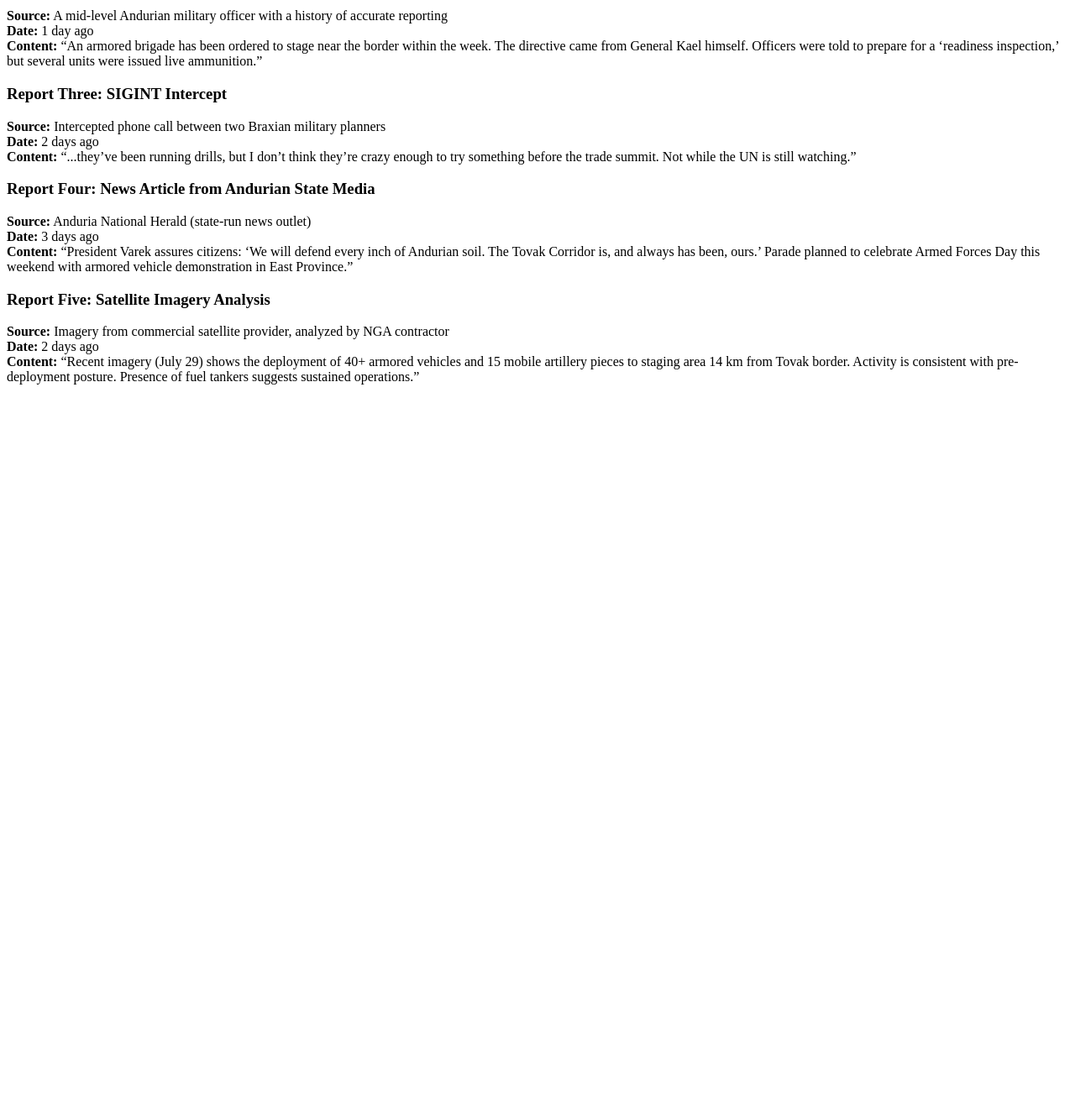
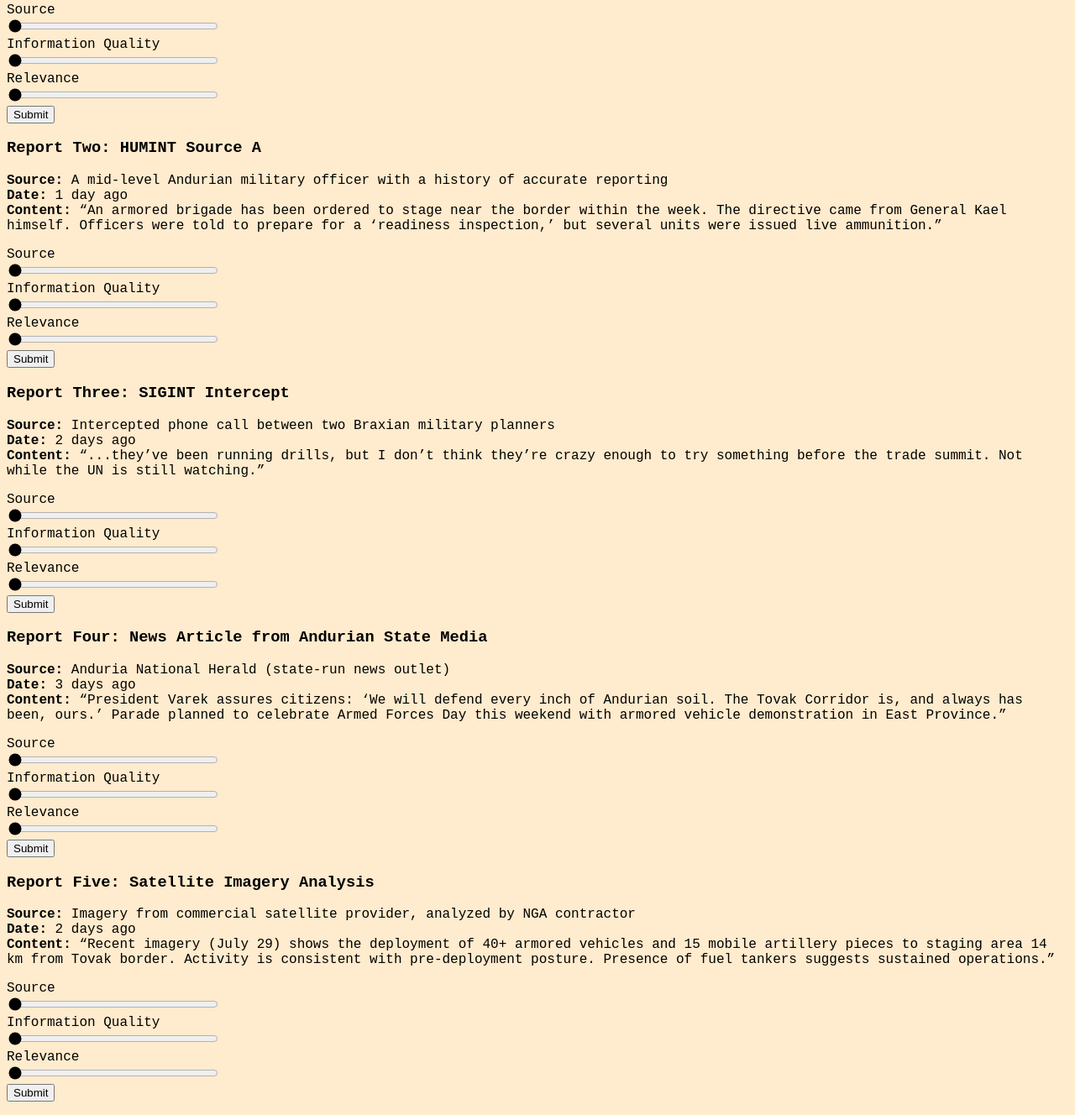
Before and after one commit to bradleyspmckay/SAT-DT, a plain HTML site: page index.html in a window 1280 px wide. Shown: the part 491-1819 px from the top of the page at 84% size. Before the commit the page ends 965 px from the top, so only its background shows below. Drawn offline with Linux system fonts and the light colour scheme.

Commit message:
Added rating functionality

```diff
--- a/index.html
+++ b/index.html
@@ -4,6 +4,8 @@
         <title>SAT - Diagnostic Techniques</title>
         <meta charset="UTF-8">
         <meta name="viewport" content="width=device-width, initial-scale=1.0">
+        <link rel="stylesheet" href="main.css">
+        <script src="main.js" defer></script>
     </head>
     <body>
         <h1>Structured Analytic Techniques - Diagnosing Information</h1>
@@ -26,6 +28,16 @@
             <br>
             <b>Content:</b> “Can hear helicopters flying low near my village every night now. Something's going on. I saw tanks 3 days ago moving east. First time in years! #Anduria #TovakTension”
         </p>
+        <form>
+            <label for="source_rating">Source</label><br>
+            <input class="rating" name="source" type="range" min="0" max="5" value="0", step="1"><br>
+            <label for="info_rating">Information Quality</label><br>
+            <input class="rating" name="info" type="range" min="0" max="5" value="0", step="1"><br>
+            <label for="relevance_rating">Relevance</label><br>
+            <input class="rating" name="relevance" type="range" min="0" max="5" value="0", step="1"><br>
+            <button class="submit_rating" type="button">Submit</button>
+            <p class="answer_output"></p>
+        </form>
         <h3>Report Two: HUMINT Source A</h3>
         <p>
             <b>Source:</b> A mid-level Andurian military officer with a history of accurate reporting
@@ -34,6 +46,16 @@
             <br>
             <b>Content:</b> “An armored brigade has been ordered to stage near the border within the week. The directive came from General Kael himself. Officers were told to prepare for a ‘readiness inspection,’ but several units were issued live ammunition.”
         </p>
+        <form>
+            <label for="source_rating">Source</label><br>
+            <input class="rating" name="source" type="range" min="0" max="5" value="0", step="1"><br>
+            <label for="info_rating">Information Quality</label><br>
+            <input class="rating" name="info" type="range" min="0" max="5" value="0", step="1"><br>
+            <label for="relevance_rating">Relevance</label><br>
+            <input class="rating" name="relevance" type="range" min="0" max="5" value="0", step="1"><br>
+            <button class="submit_rating" type="button">Submit</button>
+            <p class="answer_output"></p>
+        </form>
         <h3>Report Three: SIGINT Intercept</h3>
         <p>
             <b>Source:</b> Intercepted phone call between two Braxian military planners
@@ -42,6 +64,16 @@
             <br>
             <b>Content:</b> “...they’ve been running drills, but I don’t think they’re crazy enough to try something before the trade summit. Not while the UN is still watching.”
         </p>
+        <form>
+            <label for="source_rating">Source</label><br>
+            <input class="rating" name="source" type="range" min="0" max="5" value="0", step="1"><br>
+            <label for="info_rating">Information Quality</label><br>
+            <input class="rating" name="info" type="range" min="0" max="5" value="0", step="1"><br>
+            <label for="relevance_rating">Relevance</label><br>
+            <input class="rating" name="relevance" type="range" min="0" max="5" value="0", step="1"><br>
+            <button class="submit_rating" type="button">Submit</button>
+            <p class="answer_output"></p>
+        </form>
         <h3>Report Four: News Article from Andurian State Media</h3>
         <p>
             <b>Source:</b> Anduria National Herald (state-run news outlet)
@@ -50,6 +82,16 @@
             <br>
             <b>Content:</b> “President Varek assures citizens: ‘We will defend every inch of Andurian soil. The Tovak Corridor is, and always has been, ours.’ Parade planned to celebrate Armed Forces Day this weekend with armored vehicle demonstration in East Province.”
         </p>
+        <form>
+            <label for="source_rating">Source</label><br>
+            <input class="rating" name="source" type="range" min="0" max="5" value="0", step="1"><br>
+            <label for="info_rating">Information Quality</label><br>
+            <input class="rating" name="info" type="range" min="0" max="5" value="0", step="1"><br>
+            <label for="relevance_rating">Relevance</label><br>
+            <input class="rating" name="relevance" type="range" min="0" max="5" value="0", step="1"><br>
+            <button class="submit_rating" type="button">Submit</button>
+            <p class="answer_output"></p>
+        </form>
         <h3>Report Five: Satellite Imagery Analysis</h3>
         <p>
             <b>Source:</b> Imagery from commercial satellite provider, analyzed by NGA contractor
@@ -58,5 +100,15 @@
             <br>
             <b>Content:</b> “Recent imagery (July 29) shows the deployment of 40+ armored vehicles and 15 mobile artillery pieces to staging area 14 km from Tovak border. Activity is consistent with pre-deployment posture. Presence of fuel tankers suggests sustained operations.”
         </p>
+        <form>
+            <label for="source_rating">Source</label><br>
+            <input class="rating" name="source" type="range" min="0" max="5" value="0", step="1"><br>
+            <label for="info_rating">Information Quality</label><br>
+            <input class="rating" name="info" type="range" min="0" max="5" value="0", step="1"><br>
+            <label for="relevance_rating">Relevance</label><br>
+            <input class="rating" name="relevance" type="range" min="0" max="5" value="0", step="1"><br>
+            <button class="submit_rating" type="button">Submit</button>
+            <p class="answer_output"></p>
+        </form>
     </body>
 </html>
--- /dev/null
+++ b/main.css
@@ -0,0 +1,8 @@
+html {
+    font-family:'Courier New', Courier, monospace;
+    background-color:blanchedalmond
+}
+.rating {
+    accent-color: black;
+    inline-size: 250px;
+}
--- /dev/null
+++ b/main.js
@@ -0,0 +1,13 @@
+document.querySelectorAll('.submit_rating').forEach(function(button) {
+    button.addEventListener('click', function(event) {
+        const form = button.closest('form');
+        const formData = new FormData(form);
+        let answerString = "Answers - "
+        for (let [key, value] of formData.entries()) {
+            fieldName = key.charAt(0).toUpperCase() + key.slice(1)
+            answerString += `${fieldName}: ${value} `
+            console.log(answerString);
+        }
+        form.querySelector("p").innerText = answerString
+    });
+})
```
